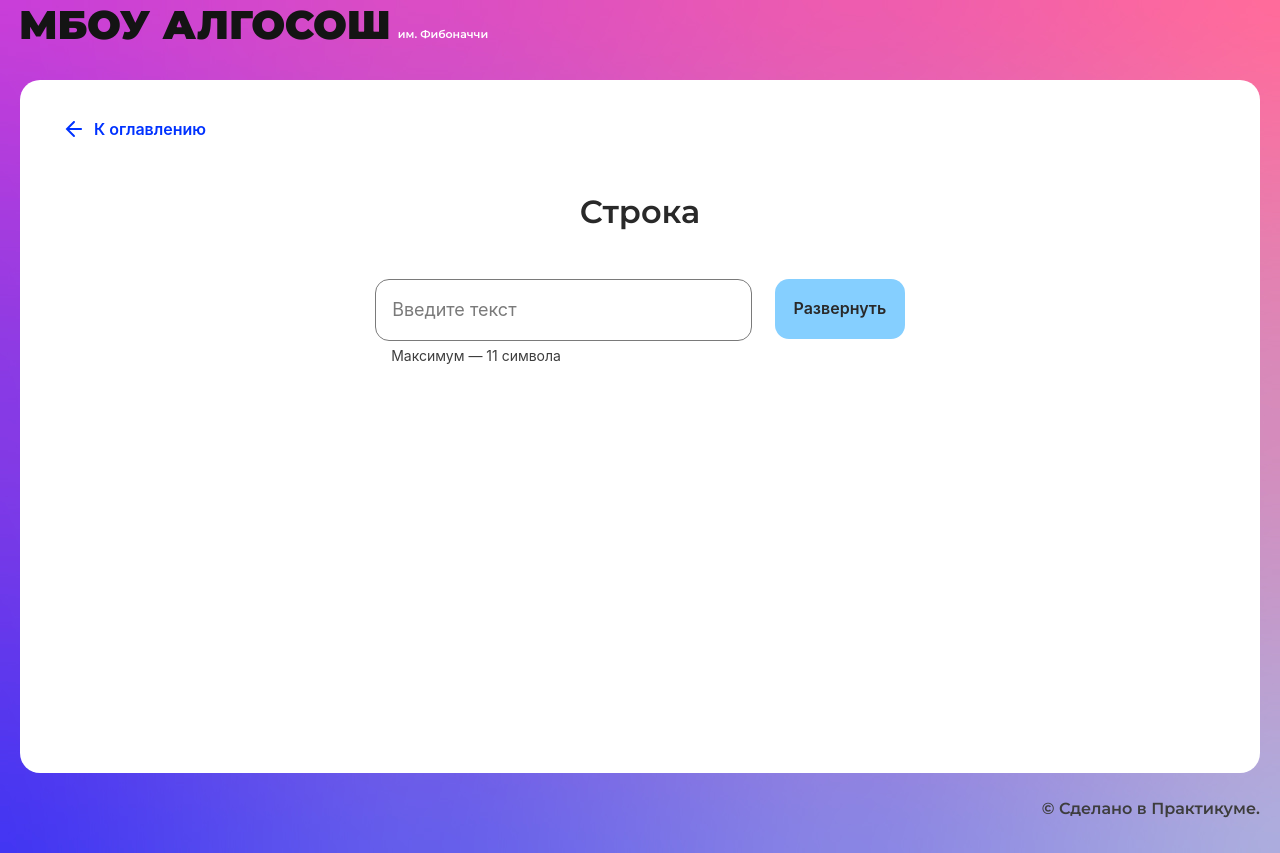
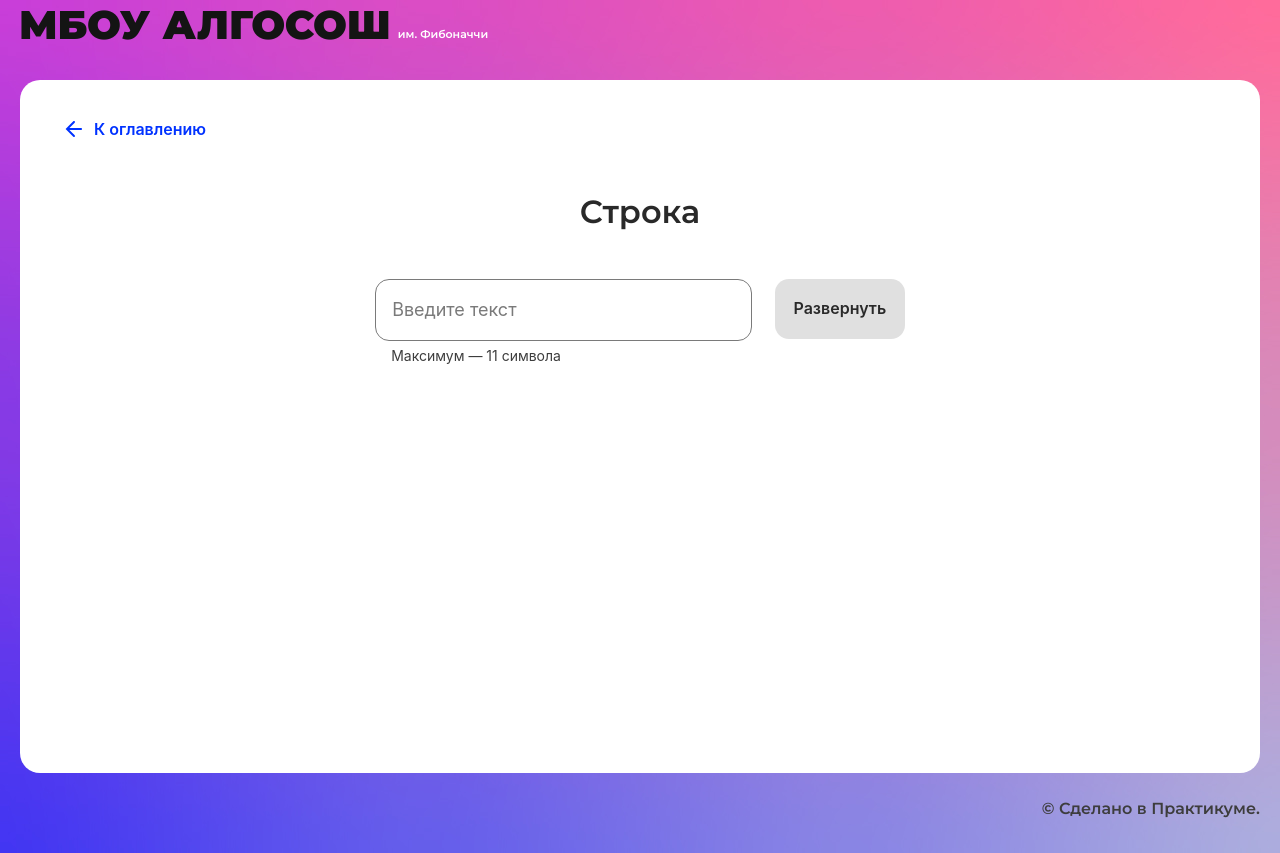
Before and after one commit to TheVadiratti/algososh, a React (Create React App) app: page /recursion in a window 1280 px wide. Built offline with nearby package versions, Linux system fonts and the light colour scheme.

Commit message:
feat: добавить блокировку кнопки при пустой строке string

```diff
--- a/src/pages/string/string.tsx
+++ b/src/pages/string/string.tsx
@@ -44,7 +44,7 @@ export const StringComponent: React.FC = () => {
           onChange={enterText}
           value={inputValue}
         />
-        <Button type="submit" text="Развернуть" isLoader={inProgress} />
+        <Button type="submit" text="Развернуть" isLoader={inProgress} disabled={inputValue.length === 0} />
       </form>
       {isShow && (
         <StringAnimation data={data} setProgress={setProgress} />
```
